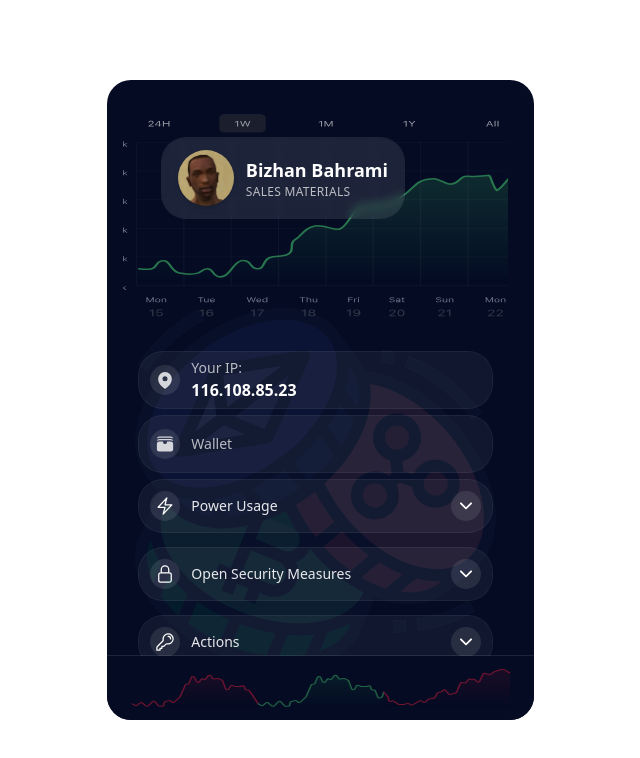
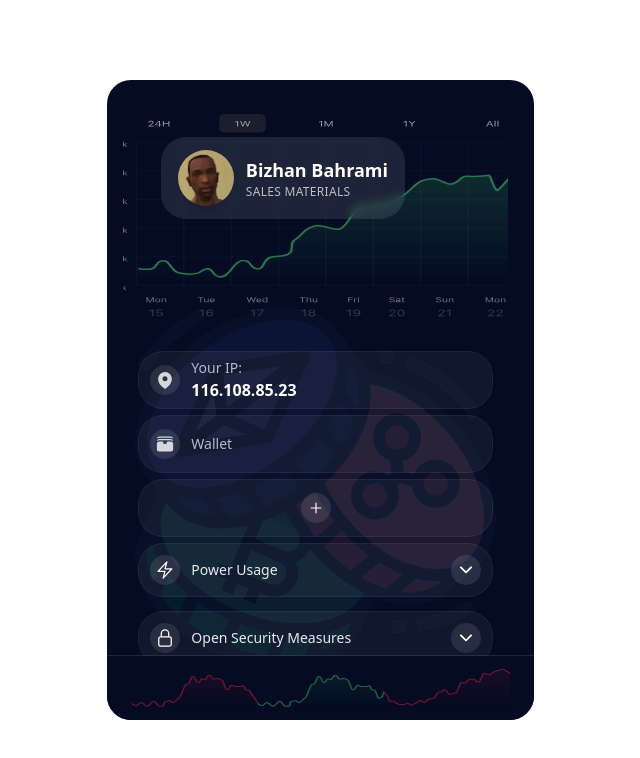
Before and after one commit to MohammadmehdiJamalpour/crypto-panel-script, a React (Vite) app: page / in a window 1280 px wide. Shown: the top 758 px of the page, without its empty margins (618-1258 px from the left). Built offline with nearby package versions, Linux system fonts and the light colour scheme.

Commit message:
addable labelsgroup and addable accordion group added

```diff
--- /dev/null
+++ b/src/components/AdableAccordionSection.jsx
@@ -0,0 +1,57 @@
+// src/components/AddableAccordionSection.jsx
+import React from "react";
+import AccordionSection from "./AccordionSection.jsx";
+import AccordionItem from "./AccordionItem.jsx";
+import PlusButton from "./atoms/PlusButton.jsx";
+import useDynamicList from "./utils/useDynamicList";
+
+/**
+ * initialItems: array of strings or { label, leftIcon?, rightIcon? }
+ * newItemFactory: (idx, items) => item
+ */
+export default function AddableAccordionSection({
+  title,
+  icon,
+  accentColor = "rgb(96 165 250 / 0.35)",
+  initialItems = [],
+  newItemFactory = (idx) => ({ label: `New Item ${idx + 1}` }),
+  sectionProps = {}, // pass-through props for AccordionSection (railOffset, etc.)
+  onItemsChange, // optional callback(items)
+}) {
+  const { items, add } = useDynamicList(
+    // normalize into objects with {label,...}
+    initialItems.map((it) => (typeof it === "string" ? { label: it } : it)),
+    { factory: (_, idx, prev) => newItemFactory(idx, prev) }
+  );
+
+  React.useEffect(() => {
+    onItemsChange?.(items);
+  }, [items, onItemsChange]);
+
+  return (
+    <AccordionSection
+      title={title}
+      icon={icon}
+      accentColor={accentColor}
+      {...sectionProps}
+    >
+      {items.map((it, i) => (
+        <AccordionItem
+          key={i}
+          label={it.label}
+          leftIcon={it.leftIcon}
+          rightIcon={it.rightIcon}
+          onLeftIconClick={it.onLeftIconClick}
+          onRightIconClick={it.onRightIconClick}
+        />
+      ))}
+
+      {/* “+” row at the bottom of the section */}
+      <AccordionItem decorated padding="px-2">
+        <div className="w-full h-full flex items-center justify-center">
+          <PlusButton onClick={() => add()} />
+        </div>
+      </AccordionItem>
+    </AccordionSection>
+  );
+}
--- /dev/null
+++ b/src/components/AddableLabelsGroup.jsx
@@ -0,0 +1,74 @@
+// src/components/AddableLabelsGroup.jsx
+import React from "react";
+import cx from "./utils/cx";
+import RowShell from "./atoms/RowShell";
+import IconChip from "./atoms/IconChip";
+import TopGlow from "./atoms/TopGlow";
+import PlusButton from "./atoms/PlusButton";
+import useDynamicList from "./utils/useDynamicList";
+
+/**
+ * items shape: { icon: ReactNode, label: string, value?: string }
+ * newItemFactory(idx, items) -> item
+ */
+export default function AddableLabelsGroup({
+  initialItems = [],
+  newItemFactory = (idx) => ({
+    icon: (
+      <span className="h-1.5 w-1.5 rounded-full bg-white/70" aria-hidden />
+    ),
+    label: `New Label ${idx + 1}`,
+    value: "",
+  }),
+  className = "",
+  rowHeight = 56,
+  onChange, // optional callback(items)
+}) {
+  const { items, add, setItems } = useDynamicList(initialItems, {
+    factory: (_, idx, prev) => newItemFactory(idx, prev),
+  });
+
+  // Lift changes if needed
+  React.useEffect(() => {
+    onChange?.(items);
+  }, [items, onChange]);
+
+  return (
+    <div className={cx("space-y-2", className)}>
+      {items.map((it, idx) => (
+        <RowShell
+          key={idx}
+          style={{ height: rowHeight }}
+          className={cx(
+            "px-3",
+            "bg-white/[0.05] ring-1 ring-white/10 rounded-2xl",
+            "relative overflow-hidden group/row"
+          )}
+        >
+          <TopGlow />
+          <div className="h-full flex items-center gap-3">
+            <IconChip hoverMode="group" groupName="row" node={it.icon} />
+            <div className="flex-1 min-w-0">
+              <div className="text-sm/5 text-white/70 truncate">{it.label}</div>
+              {it.value ? (
+                <div className="text-base font-semibold text-white truncate">
+                  {it.value}
+                </div>
+              ) : null}
+            </div>
+          </div>
+        </RowShell>
+      ))}
+
+      {/* Add row */}
+      <RowShell
+        style={{ height: rowHeight }}
+        className="px-3 bg-white/[0.05] ring-1 ring-white/10 rounded-2xl relative overflow-hidden"
+      >
+        <div className="h-full w-full flex items-center justify-center">
+          <PlusButton onClick={() => add()} />
+        </div>
+      </RowShell>
+    </div>
+  );
+}
--- /dev/null
+++ b/src/components/atoms/PlusButton.jsx
@@ -0,0 +1,35 @@
+// src/components/atoms/PlusButton.jsx
+import React from "react";
+
+export default function PlusButton({
+  onClick,
+  ariaLabel = "Add",
+  className = "",
+  size = 28, // 28px -> ~ h-7 w-7
+}) {
+  return (
+    <button
+      type="button"
+      onClick={onClick}
+      aria-label={ariaLabel}
+      className={[
+        "grid place-items-center rounded-2xl",
+        "ring-1 ring-white/10 bg-white/10 text-white",
+        "transition-all duration-200",
+        "hover:bg-[rgb(var(--hover-start-rgb))] hover:ring-[rgb(var(--hover-start-rgb))]",
+        "focus:outline-none focus:ring-2 focus:ring-blue-500/70",
+        className,
+      ].join(" ")}
+      style={{ width: size, height: size }}
+    >
+      {/* You can swap this with @heroicons PlusIcon if you prefer */}
+      <svg viewBox="0 0 20 20" fill="currentColor" className="h-4 w-4">
+        <path
+          fillRule="evenodd"
+          d="M10 3.25a.75.75 0 01.75.75v5.25h5.25a.75.75 0 010 1.5H10.75v5.25a.75.75 0 01-1.5 0V10.75H4a.75.75 0 010-1.5h5.25V4a.75.75 0 01.75-.75z"
+          clipRule="evenodd"
+        />
+      </svg>
+    </button>
+  );
+}
--- /dev/null
+++ b/src/components/utils/useDynamicList.js
@@ -0,0 +1,46 @@
+// src/components/utils/useDynamicList.js
+import { useCallback, useMemo, useState } from "react";
+
+/**
+ * useDynamicList(initial, { idKey?, factory? })
+ *  - items: array
+ *  - add(payload?) -> appends factory(payload, index)
+ *  - remove(idx)
+ *  - update(idx, patch)
+ */
+export default function useDynamicList(initial = [], opts = {}) {
+  const { idKey = "id", factory } = opts;
+  const [items, setItems] = useState(() => initial);
+
+  const add = useCallback(
+    (payload) => {
+      setItems((prev) => {
+        const idx = prev.length;
+        const nextItem =
+          typeof factory === "function"
+            ? factory(payload, idx, prev)
+            : payload ?? {};
+        return [...prev, nextItem];
+      });
+    },
+    [factory]
+  );
+
+  const remove = useCallback((idx) => {
+    setItems((prev) => prev.filter((_, i) => i !== idx));
+  }, []);
+
+  const update = useCallback((idx, patch) => {
+    setItems((prev) =>
+      prev.map((it, i) => (i === idx ? { ...it, ...patch } : it))
+    );
+  }, []);
+
+  const api = useMemo(() => ({ items, add, remove, update, setItems }), [
+    items,
+    add,
+    remove,
+    update,
+  ]);
+  return api;
+}
--- a/src/layout/Body.jsx
+++ b/src/layout/Body.jsx
@@ -1,12 +1,13 @@
 // src/layout/Body.jsx
 import React from "react";
+import Accordion from "../components/Accordion.jsx";
+import AccordionItem from "../components/AccordionItem.jsx";
+import AccordionSection from "../components/AccordionSection.jsx";
 
-// ✅ use the split components
-import Accordion from "../components/Accordion.jsx";
-import AccordionSection from "../components/AccordionSection.jsx";
-import AccordionItem from "../components/AccordionItem.jsx";
+// NEW addable variants
+import AddableLabelsGroup from "../components/AddableLabelsGroup.jsx";
+import AddableAccordionSection from "../components/AdableAccordionSection.jsx";
 
-import LabelsGroup from "../components/LabelsGroup.jsx";
 import { BoltIcon, LockClosedIcon, KeyIcon } from "@heroicons/react/24/outline";
 import {
   MapPinIcon,
@@ -18,29 +19,9 @@ import {
 
 import { usePanelNav } from "../context/PanelNavContext";
 
-const Block = () => <div className="h-full w-full flex flex-col justify-center gap-1.5" />;
-
-function DetailScreen() {
-  return (
-    <div className="space-y-3">
-      <div className="rounded-2xl bg-white/[0.05] ring-1 ring-white/10 p-4">
-        <div className="text-white/90 font-medium">Detail view</div>
-        <div className="text-white/60 text-sm mt-1">Your content goes here…</div>
-      </div>
-    </div>
-  );
-}
-
 export default function Body({ className = "" }) {
-  const {
-    mode, setMode,
-    title, setTitle,
-    setPayload,
-    setRestoreSectionId, setRestoreItemId,
-  } = usePanelNav();
-
+  const { mode, setMode, title, setTitle, setPayload, setRestoreSectionId, setRestoreItemId } = usePanelNav();
   const isDetail = mode === "detail";
-
   const drillIn = ({ sectionId, itemId, nextTitle, payload }) => {
     setRestoreSectionId(sectionId);
     setRestoreItemId(itemId);
@@ -48,12 +29,10 @@ export default function Body({ className = "" }) {
     setPayload(payload ?? null);
     setMode("detail");
   };
-
   const goBack = () => setMode("main");
 
   return (
     <section className={`relative flex-1 px-4 py-6 ${className}`}>
-      {/* sticky background */}
       <div className="pointer-events-none absolute inset-0 z-0">
         <div className="relative h-[100vh] pt-[20vh]">
           <img
@@ -66,13 +45,13 @@ export default function Body({ className = "" }) {
       </div>
 
       <div className="relative z-10 mx-auto container max-w-md space-y-2">
-        {/* Body header row / detail header */}
         {!isDetail ? (
-          <LabelsGroup
-            items={[
+          <AddableLabelsGroup
+            initialItems={[
               { icon: <MapPinIcon className="h-5 w-5 text-white/80" />, label: "Your IP:", value: "116.108.85.23" },
               { icon: <WalletIcon className="h-5 w-5 text-white/80" />, label: "Wallet", value: "" },
             ]}
+            // optional: onChange={(items)=>console.log(items)}
           />
         ) : (
           <AccordionItem
@@ -82,39 +61,37 @@ export default function Body({ className = "" }) {
           />
         )}
 
-        {/* Main list vs detail */}
         {!isDetail ? (
           <Accordion>
-            {/* POWER (closed by default) */}
-            <AccordionSection
-              anchorId="power"
+            {/* Addable Power section */}
+            <AddableAccordionSection
               title="Power Usage"
               icon={<BoltIcon className="h-5 w-5" />}
               accentColor="rgb(96 165 250 / 0.35)"
-              railStroke={1.5}
-              railOffset={18}
-              elbowLen={28}
-              elbowRadius={12}
-            >
-              <AccordionItem
-                itemId="power-status"
-                label="Status"
-                rightIcon={<ChevronRightIcon className="h-4 w-4 text-white/90" />}
-                onRightIconClick={() =>
-                  drillIn({ sectionId: "power", itemId: "power-status", nextTitle: "Status" })
-                }
-              />
-              <AccordionItem
-                itemId="power-usage"
-                label="Power Usage"
-                rightIcon={<ChevronRightIcon className="h-4 w-4 text-white/90" />}
-                onRightIconClick={() =>
-                  drillIn({ sectionId: "power", itemId: "power-usage", nextTitle: "Power Usage" })
-                }
-              />
-            </AccordionSection>
+              sectionProps={{ railStroke: 1.5, railOffset: 18, elbowLen: 28, elbowRadius: 12 }}
+              initialItems={[
+                {
+                  label: "Status",
+                  rightIcon: <ChevronRightIcon className="h-4 w-4 text-white/90" />,
+                  onRightIconClick: () =>
+                    drillIn({ sectionId: "power", itemId: "power-status", nextTitle: "Status" }),
+                },
+                {
+                  label: "Power Usage",
+                  rightIcon: <ChevronRightIcon className="h-4 w-4 text-white/90" />,
+                  onRightIconClick: () =>
+                    drillIn({ sectionId: "power", itemId: "power-usage", nextTitle: "Power Usage" }),
+                },
+              ]}
+              newItemFactory={(idx) => ({
+                label: `New Power Item ${idx + 1}`,
+                rightIcon: <ChevronRightIcon className="h-4 w-4 text-white/90" />,
+                onRightIconClick: () =>
+                  drillIn({ sectionId: "power", itemId: `power-new-${idx}`, nextTitle: `New Power Item ${idx + 1}` }),
+              })}
+            />
 
-            {/* SECURITY (closed by default) */}
+            {/* You can also keep a normal (non-addable) section if you want */}
             <AccordionSection
               anchorId="security"
               title="Open Security Measures"
@@ -143,45 +120,46 @@ export default function Body({ className = "" }) {
               />
             </AccordionSection>
 
-            {/* ACTIONS (closed by default) */}
-            <AccordionSection
-              anchorId="actions"
+            {/* Another addable section example */}
+            <AddableAccordionSection
               title="Actions"
               icon={<KeyIcon className="h-5 w-5" />}
               accentColor="rgb(96 165 250 / 0.35)"
-              railStroke={1.5}
-              railOffset={18}
-              elbowLen={28}
-              elbowRadius={12}
-            >
-              <AccordionItem
-                itemId="actions-place-rack"
-                label="Place a New Rack"
-                leftIcon={<PlusIcon className="h-4 w-4 text-white/90" />}
-                rightIcon={<ChevronRightIcon className="h-4 w-4 text-white/90" />}
-                onRightIconClick={() =>
-                  drillIn({ sectionId: "actions", itemId: "actions-place-rack", nextTitle: "Place a New Rack" })
-                }
-              />
-              <AccordionItem
-                itemId="actions-proceed"
-                label="Proceed"
-                rightIcon={<ChevronRightIcon className="h-4 w-4 text-white/90" />}
-                onRightIconClick={() =>
-                  drillIn({ sectionId: "actions", itemId: "actions-proceed", nextTitle: "Proceed" })
-                }
-              />
-              {/* Example free-form item (no icons) */}
-              <AccordionItem itemId="actions-custom">
-                <div className="flex items-center justify-between h-full px-2">
-                  <span className="text-white/80 text-sm">Custom content area</span>
-                  <span className="text-white/60 text-xs">42%</span>
-                </div>
-              </AccordionItem>
-            </AccordionSection>
+              sectionProps={{ railStroke: 1.5, railOffset: 18, elbowLen: 28, elbowRadius: 12 }}
+              initialItems={[
+                {
+                  label: "Place a New Rack",
+                  leftIcon: <PlusIcon className="h-4 w-4 text-white/90" />,
+                  rightIcon: <ChevronRightIcon className="h-4 w-4 text-white/90" />,
+                  onRightIconClick: () =>
+                    drillIn({
+                      sectionId: "actions",
+                      itemId: "actions-place-rack",
+                      nextTitle: "Place a New Rack",
+                    }),
+                },
+                {
+                  label: "Proceed",
+                  rightIcon: <ChevronRightIcon className="h-4 w-4 text-white/90" />,
+                  onRightIconClick: () =>
+                    drillIn({ sectionId: "actions", itemId: "actions-proceed", nextTitle: "Proceed" }),
+                },
+              ]}
+              newItemFactory={(idx) => ({
+                label: `New Action ${idx + 1}`,
+                rightIcon: <ChevronRightIcon className="h-4 w-4 text-white/90" />,
+                onRightIconClick: () =>
+                  drillIn({ sectionId: "actions", itemId: `actions-new-${idx}`, nextTitle: `New Action ${idx + 1}` }),
+              })}
+            />
           </Accordion>
         ) : (
-          <DetailScreen />
+          <div className="space-y-3">
+            <div className="rounded-2xl bg-white/[0.05] ring-1 ring-white/10 p-4">
+              <div className="text-white/90 font-medium">Detail view</div>
+              <div className="text-white/60 text-sm mt-1">Your content goes here…</div>
+            </div>
+          </div>
         )}
       </div>
     </section>
```
